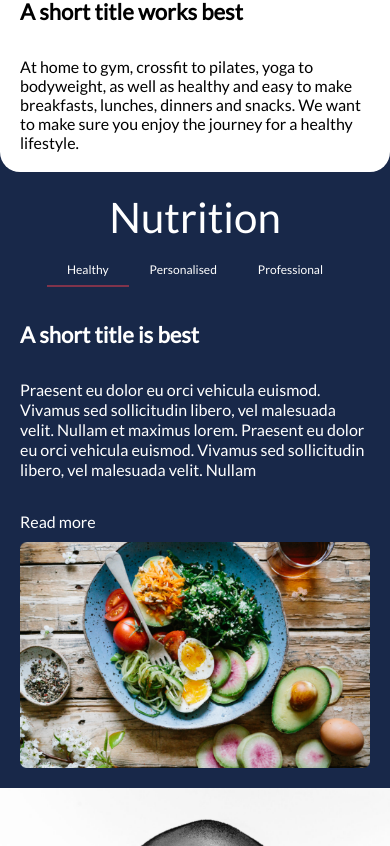
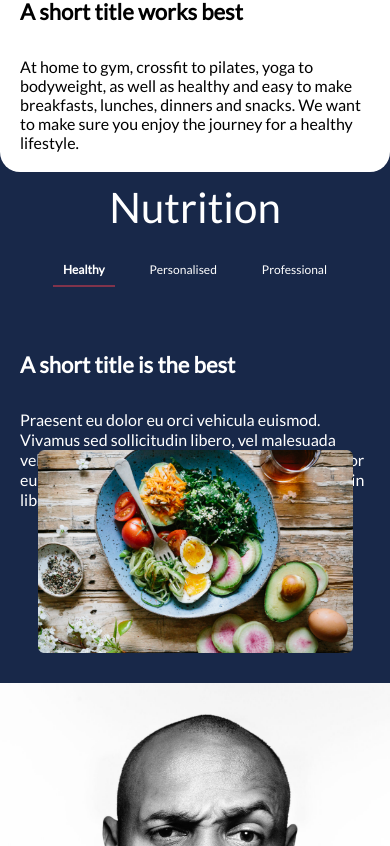
Before and after one commit to fox-kid/nutriheroes, a React (Create React App) app: page / in a window 390 px wide. Shown: the part 1154-2000 px from the top of the page. Built offline with nearby package versions, Linux system fonts and the light colour scheme.

Commit message:
lil style edits

```diff
--- a/src/components/Exercise/Exercise.module.css
+++ b/src/components/Exercise/Exercise.module.css
@@ -29,7 +29,7 @@
 }
 
 .tab_item {
-  margin-right: 1px;
+  margin-right: 25px;
   padding: 10px 20px;
   position: relative;
 }
@@ -37,13 +37,6 @@
 .tab_item:last-of-type {
   margin-right: 0;
 }
-
-/* .tab_link {
-  text-decoration: none;
-  color: black;
-  position: relative;
-  padding: 10px 20px;
-} */
 
 .tab_item::after {
   display: inline-block;
--- a/src/components/Exercise/index.js
+++ b/src/components/Exercise/index.js
@@ -1,6 +1,6 @@
+import { Tabs, Tab, TabList, TabPanel } from "react-tabs";
 import styles from "./Exercise.module.css";
 import gym_img from "../../images/gym_img.png";
-import { Tabs, Tab, TabList, TabPanel } from "react-tabs";
 
 function Exercise() {
   return (
--- a/src/components/Header/Header.module.css
+++ b/src/components/Header/Header.module.css
@@ -48,7 +48,7 @@ nav li:last-of-type {
 nav a {
   text-decoration: none;
   color: #000000;
-  padding: 0.5rem 1rem;
+  padding: 4px;
   text-transform: uppercase;
   position: relative;
   cursor: pointer;
@@ -56,6 +56,7 @@ nav a {
 
 .text_capitalize {
   text-transform: capitalize;
+  padding: 5px 10px;
 }
 
 nav a::after {
@@ -108,7 +109,7 @@ nav a:hover::after {
 .isCurrent::after {
   display: inline-block;
   content: "";
-  bottom: -0.5rem;
+  bottom: -4px;
   left: 0;
   width: 100%;
   height: 2px;
--- a/src/components/Header/index.js
+++ b/src/components/Header/index.js
@@ -25,7 +25,7 @@ function Header() {
             <Scrollspy
               items={["home", "exercise", "nutrition", "expertise", "app"]}
               currentClassName={styles.isCurrent}
-              offset={-150}
+              offset={-130}
             >
               <li className={styles.hidden_nav} hidden>
                 Home
--- a/src/components/Nutrition/Nutrition.module.css
+++ b/src/components/Nutrition/Nutrition.module.css
@@ -2,15 +2,15 @@
   background: #182849;
   display: flex;
   justify-content: center;
-  position: relative;
 }
 
-.nutrition_box {
+.nutrition_wrapper {
   padding: 90px 0 110px;
   max-width: 1004px;
   width: 100%;
   color: #ffffff;
   display: flex;
+  flex-direction: column;
 }
 
 .nutrition_title {
@@ -26,22 +26,19 @@
 }
 
 .tab_item {
-  margin-right: 1px;
+  margin-right: 25px;
+  text-decoration: none;
+  color: black;
+  position: relative;
+  padding: 10px;
+  color: white;
 }
 
 .tab_item:last-of-type {
   margin-right: 0;
 }
 
-.tab_link {
-  text-decoration: none;
-  color: black;
-  position: relative;
-  padding: 10px 20px;
-  color: white;
-}
-
-.tab_link::after {
+.tab_item::after {
   display: inline-block;
   content: "";
   bottom: 0;
@@ -54,13 +51,29 @@
   transition: all 0.2s;
 }
 
-.tab_link:hover::after,
-.tab_link.active::after {
+.tab_item:hover::after {
   opacity: 1;
 }
 
-.nutrition_text {
-  align-self: center;
+:global .react-tabs__tab--selected {
+  position: relative;
+  font-weight: bold;
+}
+
+:global .react-tabs__tab--selected::after {
+  display: inline-block;
+  content: "";
+  bottom: 0;
+  left: 0;
+  width: 100%;
+  height: 2px;
+  position: absolute;
+  background-color: #80334b;
+  opacity: 1;
+}
+
+.nutrition_box {
+  display: flex;
 }
 
 .nutrition_text h3 {
@@ -73,14 +86,15 @@
   line-height: 1.25;
 }
 
-.nutrition_right {
+.nutrition_img {
   display: flex;
   align-items: flex-start;
 }
 
-.nutrition_right img {
+.nutrition_img img {
   max-width: 494px;
   margin-left: 6.25rem;
+  margin-top: -70px;
 }
 
 .btn_read_more {
@@ -90,46 +104,62 @@
 }
 
 @media only screen and (max-width: 1004px) {
-  .nutrition_right img {
+  .nutrition_img {
     margin-left: 3rem;
+  }
+
+  .nutrition_box {
+    padding-left: 10px;
   }
 }
 
 @media only screen and (max-width: 850px) {
-.nutrition_right {
-  max-width: 450px;
-}
+  .nutrition_img {
+    max-width: 450px;
+  }
 
-  .nutrition_right img {
+  .nutrition_img img {
     margin-left: 1rem;
     width: -webkit-fill-available;
   }
 }
 
 @media only screen and (max-width: 800px) {
+  .nutrition_wrapper {
+    align-items: center;
+    padding: 10px 0;
+  }
+
   .nutrition_box {
-    flex-direction: column;
     padding: 20px;
-    align-items: center;
+  }
+
+  .nutrition_img img {
+    margin-left: 0;
   }
 
   .nutrition_text {
     margin-bottom: 10px;
   }
 
-  .nutrition_right img {
+  .nutrition_img {
     margin-left: 0;
     max-width: 100%;
+    display: flex;
+    justify-content: center;
   }
 
-  .nutrition_left {
+  .nutrition_box {
     display: flex;
     flex-direction: column;
     align-items: center;
   }
 
-  .nutrition_right {
-    display: flex;
-    justify-content: center;
+  .nutrition_img img {
+    width: 90%;
+  }
+
+  .tab_item {
+    padding: 10px;
   }
 }
--- a/src/components/Nutrition/index.js
+++ b/src/components/Nutrition/index.js
@@ -1,49 +1,71 @@
+import { Tabs, Tab, TabList, TabPanel } from "react-tabs";
+
 import styles from "./Nutrition.module.css";
 import healthy_img from "../../images/healthy_img.png";
 
 function Nutrition() {
   return (
     <section className={styles.container} title="Nutrition" id="nutrition">
-      <div className={styles.nutrition_box}>
-        <div className={styles.nutrition_left}>
+      <Tabs>
+        <div className={styles.nutrition_wrapper}>
           <div className={styles.nutrition_title}>Nutrition</div>
           <div className={styles.nav}>
-            <ul className={styles.tab_list}>
-              <li className={styles.tab_item}>
-                <a
-                  className={`${styles.tab_link} ${styles.active}`}
-                  href="#Healthy"
-                >
-                  Healthy
-                </a>
-              </li>
-              <li className={styles.tab_item}>
-                <a className={styles.tab_link} href="#Personalised">
-                  Personalised
-                </a>
-              </li>
-              <li className={styles.tab_item}>
-                <a className={styles.tab_link} href="#Professional">
-                  Professional
-                </a>
-              </li>
-            </ul>
+            <TabList className={styles.tab_list}>
+              <Tab className={styles.tab_item}>Healthy</Tab>
+              <Tab className={styles.tab_item}>Personalised</Tab>
+              <Tab className={styles.tab_item}>Professional</Tab>
+            </TabList>
           </div>
+          <TabPanel>
+            <div className={styles.nutrition_box}>
               <div className={styles.nutrition_text}>
-            <h3>A short title is best</h3>
+                <h3>A short title is the best</h3>
                 <p>
                   Praesent eu dolor eu orci vehicula euismod. Vivamus sed
-              sollicitudin libero, vel malesuada velit. Nullam et maximus lorem.
-              Praesent eu dolor eu orci vehicula euismod. Vivamus sed
+                  sollicitudin libero, vel malesuada velit. Nullam et maximus
+                  lorem. Praesent eu dolor eu orci vehicula euismod. Vivamus sed
                   sollicitudin libero, vel malesuada velit. Nullam
                 </p>
-            <p className={styles.btn_read_more}>Read more</p>
               </div>
-        </div>
-        <div className={styles.nutrition_right}>
+              <div className={styles.nutrition_img}>
                 <img src={healthy_img} alt="healthy_bowl_image" />
               </div>
             </div>
+          </TabPanel>
+          <TabPanel>
+            <div className={styles.nutrition_box}>
+              <div className={styles.nutrition_text}>
+                <h3>Personalised</h3>
+                <p>
+                  2 Praesent eu dolor eu orci vehicula euismod. Vivamus sed
+                  sollicitudin libero, vel malesuada velit. Nullam et maximus
+                  lorem. Praesent eu dolor eu orci vehicula euismod. Vivamus sed
+                  sollicitudin libero, vel malesuada velit. Nullam
+                </p>
+              </div>
+              <div className={styles.nutrition_img}>
+                <img src={healthy_img} alt="healthy_bowl_image" />
+              </div>
+            </div>
+          </TabPanel>
+          <TabPanel>
+            <div className={styles.nutrition_box}>
+              <div className={styles.nutrition_text}>
+                <h3>Professional</h3>
+                <p>
+                  3 Praesent eu dolor eu orci vehicula euismod. Vivamus sed
+                  sollicitudin libero, vel malesuada velit. Nullam et maximus
+                  lorem. Praesent eu dolor eu orci vehicula euismod. Vivamus sed
+                  sollicitudin libero, vel malesuada velit. Nullam
+                </p>
+              </div>
+              <div className={styles.nutrition_img}>
+                <img src={healthy_img} alt="healthy_bowl_image" />
+              </div>
+            </div>
+          </TabPanel>
+        </div>
+      </Tabs>
     </section>
   );
 }
```
Lines whose indentation alone changed are shown as unchanged.
